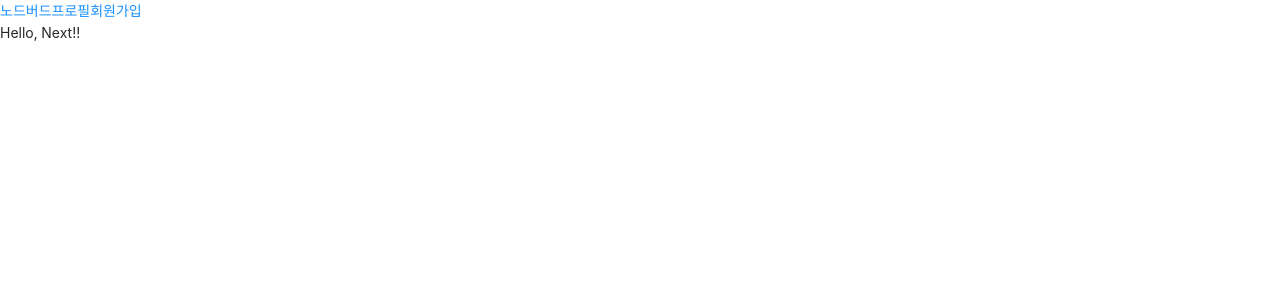
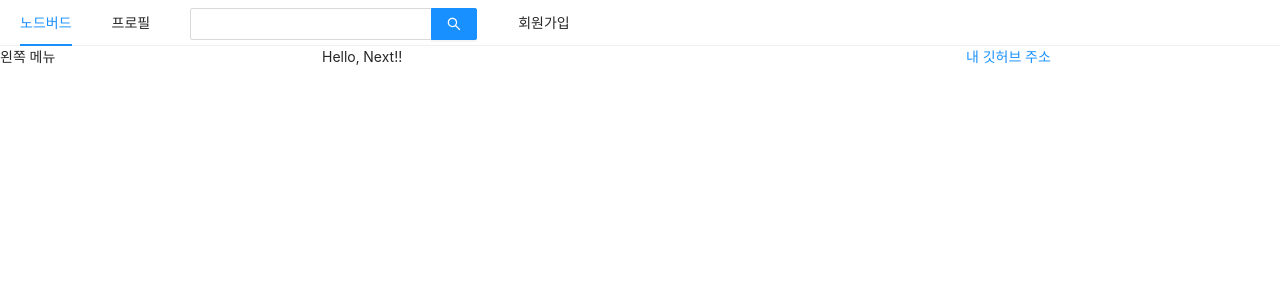
Before and after one commit to jeidiiy/NodeBird, a Next.js app in the folder Front/: page / in a window 1280 px wide. Shown: the top 300 px of the page. Built offline with nearby package versions, Linux system fonts and the light colour scheme.

Commit message:
feat: 메뉴, 검색 창, 그리드 추가

```diff
--- a/Front/components/AppLayout.js
+++ b/Front/components/AppLayout.js
@@ -1,27 +1,53 @@
 import React from 'react';
 import Proptypes from 'prop-types';
 import Link from 'next/link';
+import { Menu, Input, Row, Col } from 'antd';
 
 const AppLayout = ({ children }) => {
   return (
     <div>
-      <div>
+      <Menu mode="horizontal">
+        <Menu.Item>
           <Link href="/">
             <a>노드버드</a>
           </Link>
+        </Menu.Item>
+        <Menu.Item>
           <Link href="/profile">
             <a>프로필</a>
           </Link>
+        </Menu.Item>
+        <Menu.Item>
+          <Input.Search enterButton style={{ verticalAlign: 'middle' }} />
+        </Menu.Item>
+        <Menu.Item>
           <Link href="/signup">
             <a>회원가입</a>
           </Link>
-      </div>
+        </Menu.Item>
+      </Menu>
+      <Row gutter={8}>
+        <Col xs={24} md={6}>
+          왼쪽 메뉴
+        </Col>
+        <Col xs={24} md={12}>
           {children}
+        </Col>
+        <Col xs={24} md={6}>
+          <a
+            href="https://www.github.com/wscrg"
+            target="_blank"
+            rel="noreferrer noopener"
+          >
+            내 깃허브 주소
+          </a>
+        </Col>
+      </Row>
     </div>
   );
 };
 
-AppLayout.Proptypes = {
+AppLayout.proptypes = {
   children: Proptypes.node.isRequired,
 };
 
```
Lines whose indentation alone changed are shown as unchanged.
